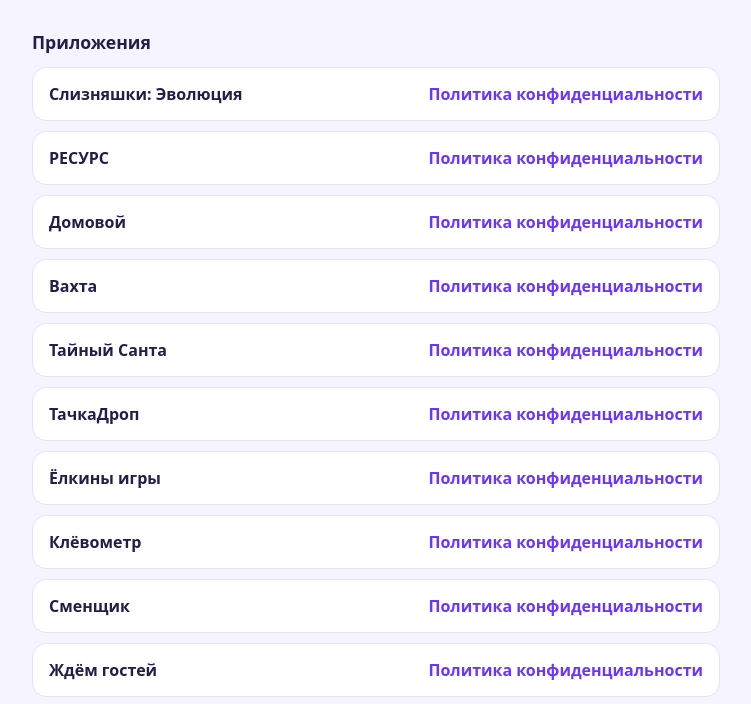
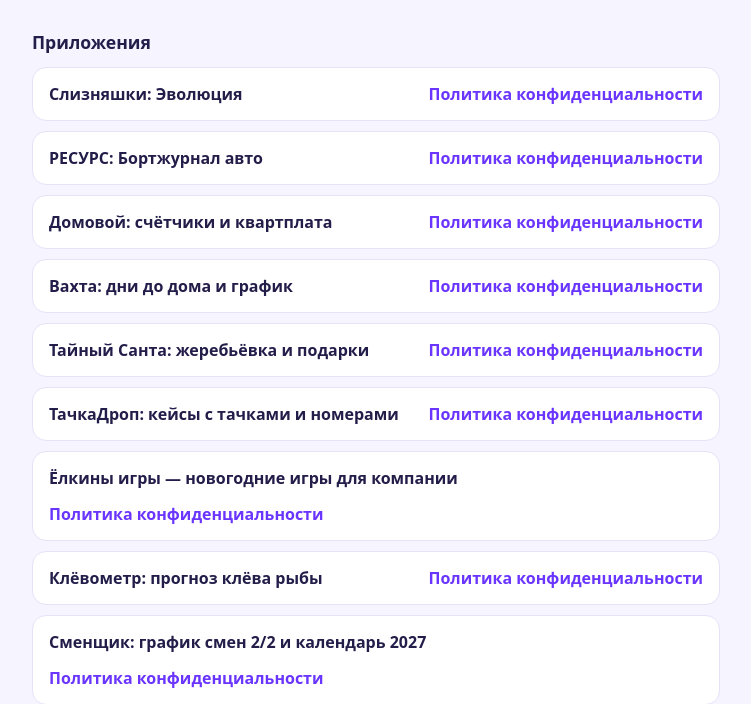
Before and after one commit to GurDoc/GurDoc.github.io, a plain HTML site: page index.html in a window 1280 px wide. Shown: the part 127-831 px from the top of the page, without its empty margins (264-1015 px from the left). Drawn offline with Linux system fonts and the light colour scheme.

Commit message:
Полные названия приложений, как в RuStore
Co-Authored-By: Claude Opus 5.5 <noreply@anthropic.com>
Claude-Session: https://claude.ai/code/session_013aY7TAckiKTKixAuCUCkix

```diff
--- a/index.html
+++ b/index.html
@@ -30,15 +30,15 @@
   <h2>Приложения</h2>
   <ul>
     <li><b>Слизняшки: Эволюция</b><a href="/resurs-privacy/slizniashki.html">Политика конфиденциальности</a></li>
-    <li><b>РЕСУРС</b><a href="/resurs-privacy/">Политика конфиденциальности</a></li>
-    <li><b>Домовой</b><a href="/resurs-privacy/domovoy.html">Политика конфиденциальности</a></li>
-    <li><b>Вахта</b><a href="/resurs-privacy/vahta.html">Политика конфиденциальности</a></li>
-    <li><b>Тайный Санта</b><a href="/resurs-privacy/santa.html">Политика конфиденциальности</a></li>
-    <li><b>ТачкаДроп</b><a href="/resurs-privacy/tachkadrop.html">Политика конфиденциальности</a></li>
-    <li><b>Ёлкины игры</b><a href="/resurs-privacy/elkiny.html">Политика конфиденциальности</a></li>
-    <li><b>Клёвометр</b><a href="/resurs-privacy/klev.html">Политика конфиденциальности</a></li>
-    <li><b>Сменщик</b><a href="/resurs-privacy/smena.html">Политика конфиденциальности</a></li>
-    <li><b>Ждём гостей</b><a href="/resurs-privacy/gosti.html">Политика конфиденциальности</a></li>
+    <li><b>РЕСУРС: Бортжурнал авто</b><a href="/resurs-privacy/">Политика конфиденциальности</a></li>
+    <li><b>Домовой: счётчики и квартплата</b><a href="/resurs-privacy/domovoy.html">Политика конфиденциальности</a></li>
+    <li><b>Вахта: дни до дома и график</b><a href="/resurs-privacy/vahta.html">Политика конфиденциальности</a></li>
+    <li><b>Тайный Санта: жеребьёвка и подарки</b><a href="/resurs-privacy/santa.html">Политика конфиденциальности</a></li>
+    <li><b>ТачкаДроп: кейсы с тачками и номерами</b><a href="/resurs-privacy/tachkadrop.html">Политика конфиденциальности</a></li>
+    <li><b>Ёлкины игры — новогодние игры для компании</b><a href="/resurs-privacy/elkiny.html">Политика конфиденциальности</a></li>
+    <li><b>Клёвометр: прогноз клёва рыбы</b><a href="/resurs-privacy/klev.html">Политика конфиденциальности</a></li>
+    <li><b>Сменщик: график смен 2/2 и календарь 2027</b><a href="/resurs-privacy/smena.html">Политика конфиденциальности</a></li>
+    <li><b>Ждём гостей: меню, покупки и план готовки</b><a href="/resurs-privacy/gosti.html">Политика конфиденциальности</a></li>
   </ul>
 
   <h2>Контакты</h2>
```
